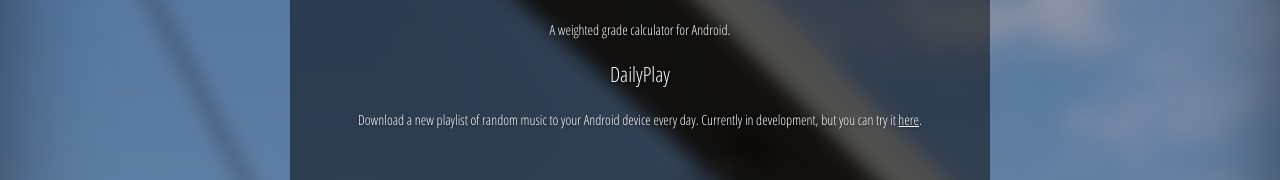
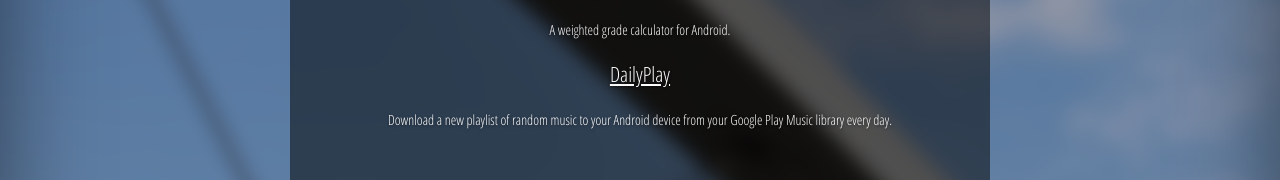
Before and after one commit to jordanbang/jordanbang.github.io, a plain HTML site: page index.html in a window 1280 px wide. Both pictures are taken after a click on the item "Projects". Shown: the part 438-618 px from the top of the page. Drawn offline with nearby package versions, Linux system fonts and the light colour scheme.

Commit message:
Updated favicon and dailyplay link

```diff
--- a/index.html
+++ b/index.html
@@ -42,8 +42,8 @@
             <div id="project_content">
               <h1 class="lead"><u><a href="https://play.google.com/store/apps/details?id=big.bang.grade_tracker">MyGradeTracker</a></u></h1>
               <p>A weighted grade calculator for Android.</p>
-              <h1 class="lead">DailyPlay</h1>
-              <p>Download a new playlist of random music to your Android device every day.  Currently in development, but you can try it <u><a href="DailyPlay.apk" download>here</a></u>.</p>
+              <h1 class="lead"><u><a href="http://jordanbang.github.io/DailyPlay">DailyPlay</a></u></h1>
+              <p>Download a new playlist of random music to your Android device from your Google Play Music library every day.</p>
             </div>
 
             <div id="school_content">
```
Also changed, not shown: favicon.ico.
